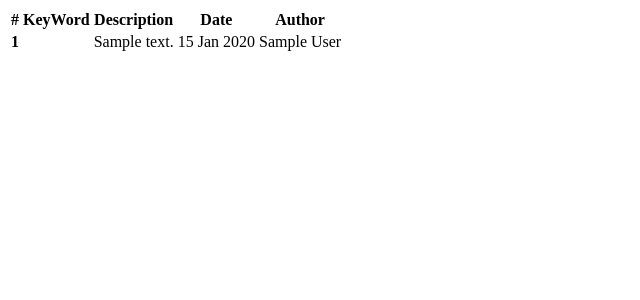
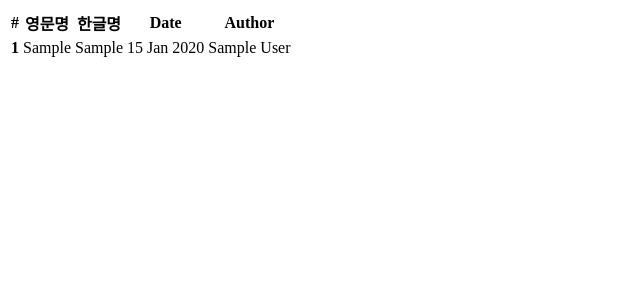
Before and after one commit to KimHyeshin/code_book, a Node project: template views/list.ejs in a window 1280 px wide. Shown: the top 300 px of the page, without its empty margins (0-640 px from the left). Run offline with Node 20 templates, Linux system fonts and the light colour scheme; the template is opened without the code that fills it: most values are stand-ins (such as "Sample title", 1, 10 or a date in 2020).

Commit message:
영문명/한글명 검색 기능 추가

```diff
--- a/server.js
+++ b/server.js
@@ -43,6 +43,15 @@ app.post('/',function(req,res){
     console.log("searchOptions : " + searchOptions)
     console.log("searchText : " + searchText)
 
+    var regExpEng = /[a-zA-Z]/;
+    // var regExpKor = /[ㄱ-ㅎ|ㅏ-ㅣ|가-힣]/;
+    var key = '';
+    if(regExpEng.test(searchText)){
+        key = 'keywordEng'
+    }else{
+        key = 'keywordKor'
+    }
+
     // data 불러오기
     var data = db.get('posts').value();
     var result = []
@@ -50,15 +59,15 @@ app.post('/',function(req,res){
     // data 가공
     if(searchOptions == 'contains'){
         for(var i=0;i<data.length;i++){
-            console.log(data[i].keyword)
-            console.log(data[i].keyword.indexOf(searchText))
-            if(data[i].keyword.indexOf(searchText) !== -1){
+            console.log(data[i][key])
+            console.log(data[i][key].indexOf(searchText))
+            if(data[i][key].indexOf(searchText) !== -1){
                 result.push(data[i])
             }
         }
     }else if(searchOptions == 'startsWith'){
         for(var i=0;i<data.length;i++){
-            if(data[i].keyword.indexOf(searchText) === 0){
+            if(data[i][key].indexOf(searchText) === 0){
                 result.push(data[i])
             }
         }
--- a/views/list.ejs
+++ b/views/list.ejs
@@ -2,8 +2,8 @@
         <thead>
         <tr>
             <th scope="col">#</th>
-            <th scope="col">KeyWord</th>
-            <th scope="col">Description</th>
+            <th scope="col">영문명</th>
+            <th scope="col">한글명</th>
             <th scope="col">Date</th>
             <th scope="col">Author</th>
         </tr>
@@ -12,8 +12,8 @@
         <% for(var i=0; i<data.length;i++) {%>
             <tr>
                 <th scope="row"><%= i+1 %></th>
-                <td><%= data[i].keyword %></td>
-                <td><%= data[i].description %></td>
+                <td><%= data[i].keywordEng %></td>
+                <td><%= data[i].keywordKor %></td>
                 <td><%= data[i].date %></td>
                 <td><%= data[i].author %></td>
             </tr>
```
Also changed, not shown: db.json (+4 -4 lines).
